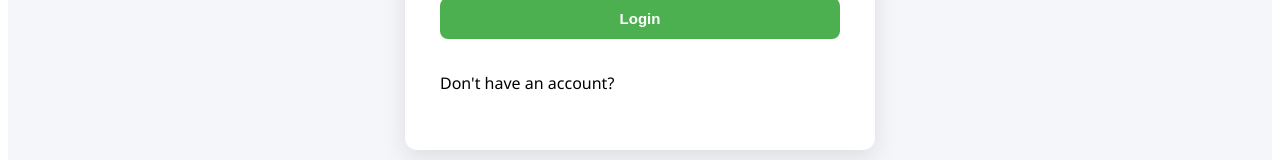
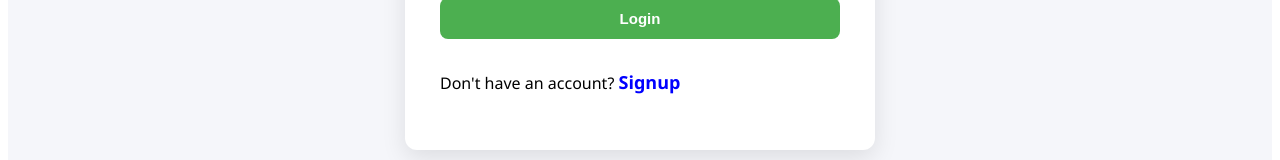
Before and after one commit to Umar-Farooq-Engineer/honeybee-store-ui, a React (Vite) app: page /login in a window 1280 px wide. Shown: the part 583-743 px from the top of the page. Built offline with nearby package versions, Linux system fonts and the light colour scheme; no server answers.

Commit message:
updated new

```diff
--- a/src/components/Pages/Login.jsx
+++ b/src/components/Pages/Login.jsx
@@ -177,7 +177,7 @@
 
             Don't have an account?{" "}
 
-            <Link to="/signup">
+            <Link to="/signup" style={{color:"blue",textDecoration:"none"}}>
               Signup
             </Link>
 
```
